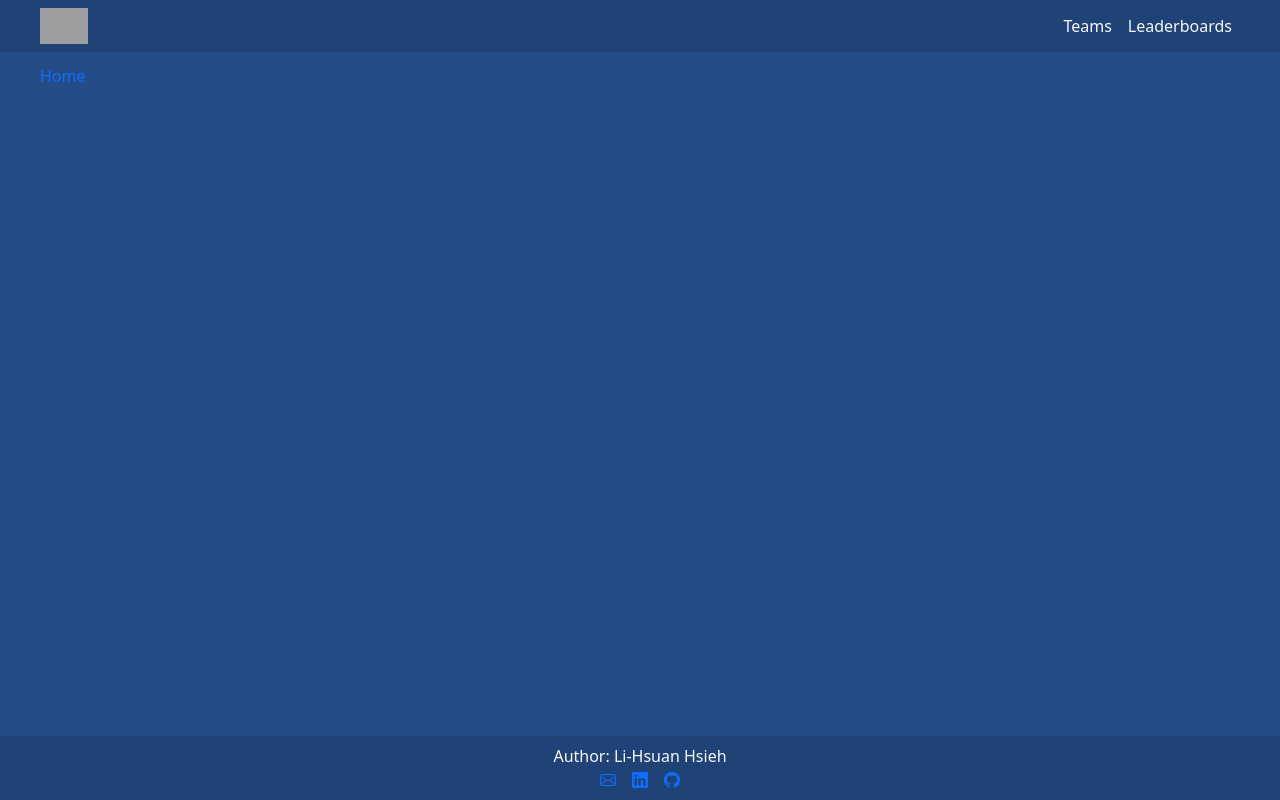
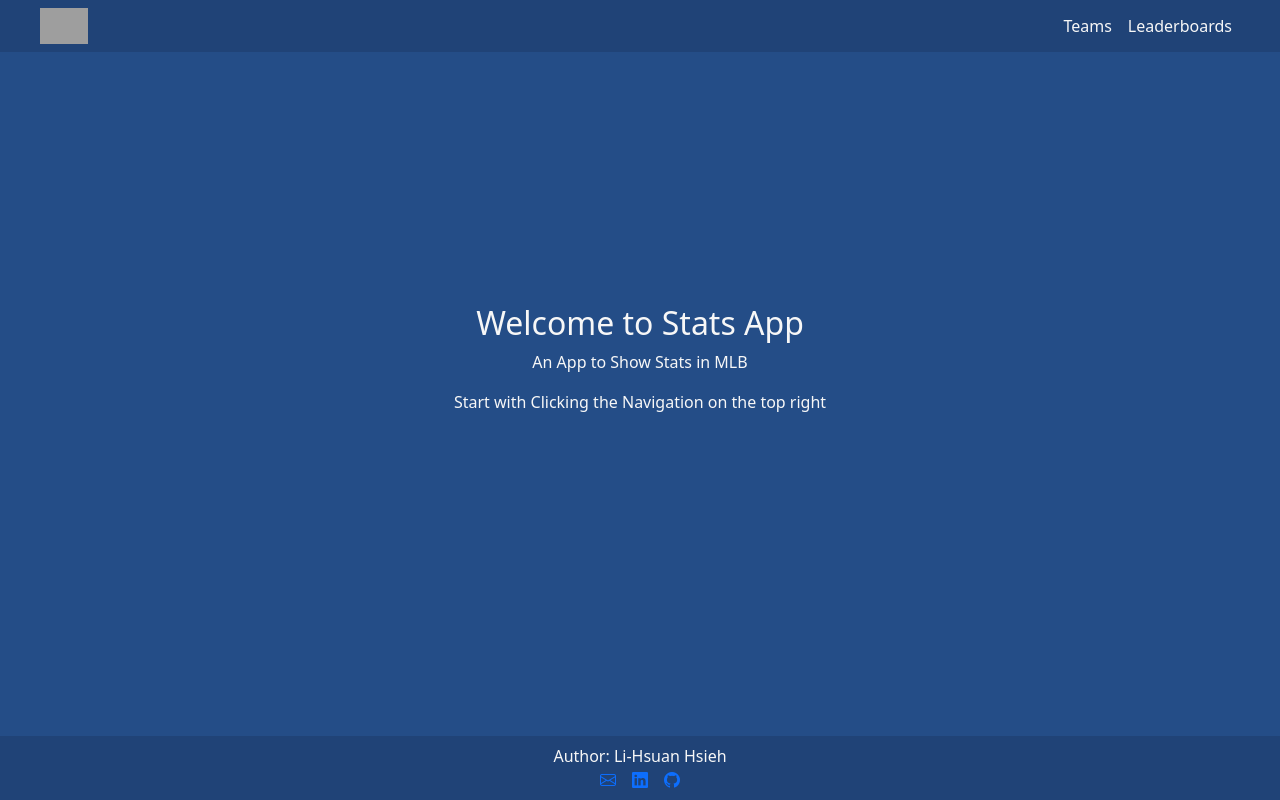
Before and after one commit to ss77995ss/stats-with-flask, a React (Create React App) app in the folder frontend/: page / in a window 1280 px wide. Built offline with nearby package versions, Linux system fonts and the light colour scheme; grey boxes are pictures that could not be loaded.

Commit message:
feat(Home): Add some woring on Home page

```diff
--- a/frontend/src/App.js
+++ b/frontend/src/App.js
@@ -1,9 +1,11 @@
-import { Outlet, Link, NavLink } from 'react-router-dom';
+import { Outlet, Link, NavLink, useLocation } from 'react-router-dom';
 import './styles/App.scss';
 import logo from './homebase-logo.png';
 import Breadcrumbs from './components/Breadcrumbs';
 
 function App() {
+  const location = useLocation();
+
   return (
     <section className="main">
       <header>
@@ -27,8 +29,18 @@ function App() {
         </nav>
       </header>
       <section className="content">
-        <Breadcrumbs />
-        <Outlet />
+        {location.pathname !== '/' ? (
+          <>
+            <Breadcrumbs />
+            <Outlet />
+          </>
+        ) : (
+          <div style={{ textAlign: 'center', margin: '20%' }}>
+            <h2>Welcome to Stats App</h2>
+            <p>An App to Show Stats in MLB</p>
+            <p>Start with Clicking the Navigation on the top right</p>
+          </div>
+        )}
       </section>
       <section className="footer text-center">
         <footer className="p-2">
```
